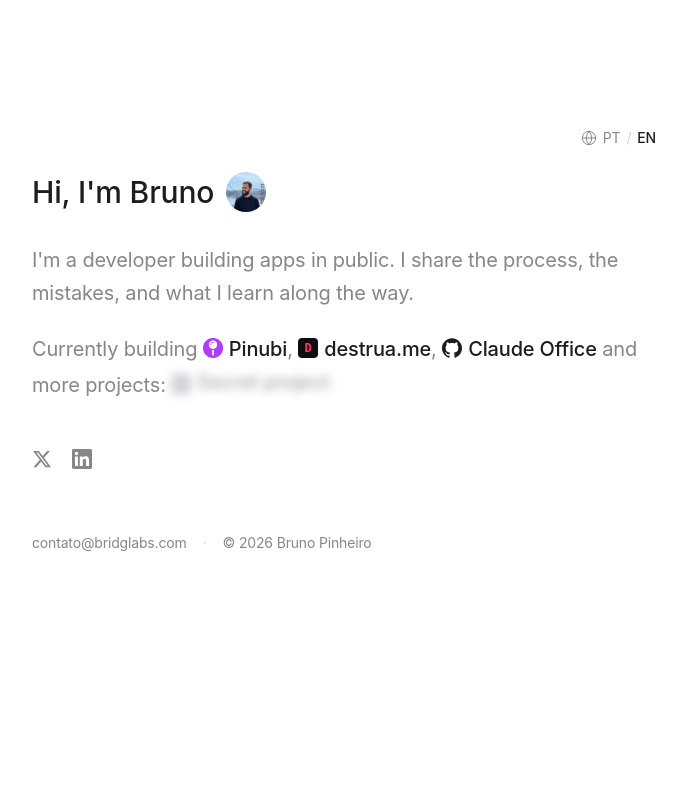
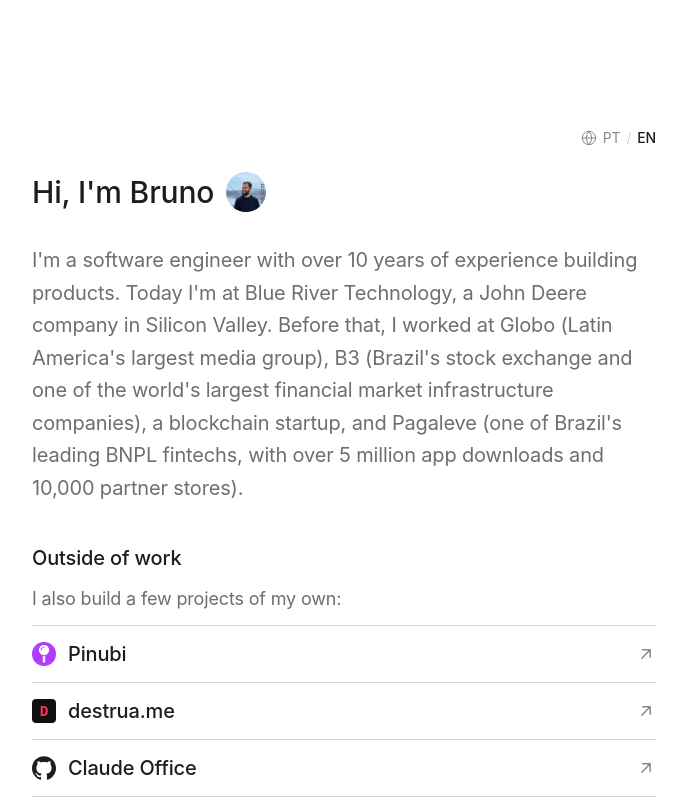
Before and after one commit to bpinheiroms/bridglabs, a Next.js app: page /en/ in a window 1280 px wide. Shown: the top 800 px of the page, without its empty margins (296-982 px from the left). Built offline with nearby package versions, Linux system fonts and the light colour scheme.

Commit message:
feat: refresh portfolio profile

```diff
--- a/messages/en.json
+++ b/messages/en.json
@@ -1,14 +1,13 @@
 {
   "Metadata": {
-    "title": "Bruno Pinheiro - Building in Public",
-    "description": "Developer building apps in public. Creator of Pinubi."
+    "title": "Bruno Pinheiro — Senior Software Engineer",
+    "description": "Software engineer with over 10 years of experience building digital products."
   },
   "HomePage": {
     "greeting": "Hi, I'm Bruno",
-    "bio": "I'm a developer building apps in public. I share the process, the mistakes, and what I learn along the way.",
-    "currentlyBuilding": "Currently building",
-    "projectConnector": ",",
-    "andMoreProjects": "and more projects:",
+    "bio": "I'm a software engineer with over 10 years of experience building products. Today I'm at Blue River Technology, a John Deere company in Silicon Valley. Before that, I worked at Globo (Latin America's largest media group), B3 (Brazil's stock exchange and one of the world's largest financial market infrastructure companies), a blockchain startup, and Pagaleve (one of Brazil's leading BNPL fintechs, with over 5 million app downloads and 10,000 partner stores).",
+    "sideProjectsTitle": "Outside of work",
+    "sideProjectsIntro": "I also build a few projects of my own:",
     "secretProject": "Secret project",
     "footerEmail": "contato@bridglabs.com"
   }
--- a/messages/pt.json
+++ b/messages/pt.json
@@ -1,14 +1,13 @@
 {
   "Metadata": {
-    "title": "Bruno Pinheiro - Building in Public",
-    "description": "Desenvolvedor construindo apps em publico. Criador do Pinubi."
+    "title": "Bruno Pinheiro — Senior Software Engineer",
+    "description": "Engenheiro de software com mais de 10 anos de experiência construindo produtos digitais."
   },
   "HomePage": {
     "greeting": "Oi, eu sou o Bruno",
-    "bio": "Sou desenvolvedor e construo apps em publico. Compartilho o processo, os erros e o que aprendo pelo caminho.",
-    "currentlyBuilding": "Agora estou construindo o",
-    "projectConnector": ", o",
-    "andMoreProjects": "e mais outros projetos:",
+    "bio": "Sou engenheiro de software e trabalho com desenvolvimento de produtos há mais de 10 anos. Hoje estou na Blue River Technology, uma empresa da John Deere no Vale do Silício. Antes disso, passei por Globo, B3 e startups de blockchain e BNPL.",
+    "sideProjectsTitle": "Além do trabalho",
+    "sideProjectsIntro": "Também desenvolvo alguns projetos por conta própria:",
     "secretProject": "Projeto secreto",
     "footerEmail": "contato@bridglabs.com"
   }
--- a/src/app/[locale]/page.tsx
+++ b/src/app/[locale]/page.tsx
@@ -5,6 +5,24 @@
 import LanguageSwitcher from "@/components/LanguageSwitcher";
 import Image from "next/image";
 import { useTranslations } from "next-intl";
+
+const projects = [
+  {
+    name: "Pinubi",
+    href: "https://pinubi.com.br?utm_source=bridglabs&utm_medium=website&utm_campaign=homepage",
+    image: "/pinubi-logo.png",
+  },
+  {
+    name: "destrua.me",
+    href: "https://destrua.me?utm_source=bridglabs&utm_medium=website&utm_campaign=homepage",
+    image: "/destrua-me-logo.svg",
+  },
+  {
+    name: "Claude Office",
+    href: "https://github.com/bpinheiroms/claude-office",
+    image: null,
+  },
+] as const;
 
 export default function Home() {
   const t = useTranslations("HomePage");
@@ -21,9 +39,9 @@
 
             {/* Intro */}
             <div data-hero className="flex items-center gap-3 mb-8">
-              <span className="text-2xl md:text-3xl font-medium">
+              <h1 className="text-2xl md:text-3xl font-medium">
                 {t("greeting")}
-              </span>
+              </h1>
               <Image
                 src="/bruno.jpg"
                 alt="Bruno Pinheiro"
@@ -34,71 +52,89 @@
               />
             </div>
 
-            <p
-              data-hero
-              className="text-lg md:text-xl text-[#86868b] leading-relaxed mb-6"
-            >
+            <div data-hero className="mb-10">
+              <p className="text-lg md:text-xl text-[#6e6e73] leading-relaxed">
                 {t("bio")}
               </p>
+            </div>
 
             {/* Projects */}
-            <div data-hero className="space-y-5 mb-12">
-              <p className="text-lg md:text-xl text-[#86868b] leading-relaxed">
-                {t("currentlyBuilding")}{" "}
+            <section
+              data-hero
+              aria-labelledby="projects-heading"
+              className="mb-12"
+            >
+              <h2
+                id="projects-heading"
+                className="mb-3 text-lg md:text-xl font-medium text-[#1d1d1f]"
+              >
+                {t("sideProjectsTitle")}
+              </h2>
+              <p className="mb-3 text-base md:text-lg text-[#6e6e73] leading-relaxed">
+                {t("sideProjectsIntro")}
+              </p>
+
+              <ul className="divide-y divide-[#d2d2d7] border-y border-[#d2d2d7]">
+                {projects.map((project) => (
+                  <li key={project.name}>
                     <a
-                  href="https://pinubi.com.br?utm_source=bridglabs&utm_medium=website&utm_campaign=homepage"
+                      href={project.href}
                       target="_blank"
                       rel="noopener noreferrer"
-                  className="inline-flex items-baseline gap-1.5 text-[#1d1d1f] font-medium hover:opacity-70 transition-opacity"
+                      className="group flex min-h-14 items-center justify-between gap-4 py-3 text-lg md:text-xl font-medium text-[#1d1d1f] transition-colors hover:text-[#86868b] focus-visible:outline-none focus-visible:ring-2 focus-visible:ring-[#a855f7] focus-visible:ring-offset-2"
                     >
+                      <span className="flex items-center gap-3">
+                        {project.image ? (
                           <Image
-                    src="/pinubi-logo.png"
-                    alt="Pinubi"
-                    width={20}
-                    height={20}
-                    className="w-5 h-5 rounded translate-y-0.5"
+                            src={project.image}
+                            alt=""
+                            width={24}
+                            height={24}
+                            className="h-6 w-6 rounded"
                           />
-                  Pinubi
-                </a>
-                {t("projectConnector")}{" "}
-                <a
-                  href="https://destrua.me?utm_source=bridglabs&utm_medium=website&utm_campaign=homepage"
-                  target="_blank"
-                  rel="noopener noreferrer"
-                  className="inline-flex items-baseline gap-1.5 text-[#1d1d1f] font-medium hover:opacity-70 transition-opacity"
-                >
-                  <Image
-                    src="/destrua-me-logo.svg"
-                    alt="destrua.me"
-                    width={20}
-                    height={20}
-                    className="w-5 h-5 rounded translate-y-0.5"
-                  />
-                  destrua.me
-                </a>
-                {t("projectConnector")}{" "}
-                <a
-                  href="https://github.com/bpinheiroms/claude-office"
-                  target="_blank"
-                  rel="noopener noreferrer"
-                  className="inline-flex items-baseline gap-1.5 text-[#1d1d1f] font-medium hover:opacity-70 transition-opacity"
-                >
+                        ) : (
                           <svg
-                    className="w-5 h-5 rounded translate-y-0.5"
+                            aria-hidden="true"
+                            className="h-6 w-6"
                             fill="currentColor"
                             viewBox="0 0 24 24"
                           >
                             <path d="M12 .297c-6.63 0-12 5.373-12 12 0 5.303 3.438 9.8 8.205 11.385.6.113.82-.258.82-.577 0-.285-.01-1.04-.015-2.04-3.338.724-4.042-1.61-4.042-1.61C4.422 18.07 3.633 17.7 3.633 17.7c-1.087-.744.084-.729.084-.729 1.205.084 1.838 1.236 1.838 1.236 1.07 1.835 2.809 1.305 3.495.998.108-.776.417-1.305.76-1.605-2.665-.3-5.466-1.332-5.466-5.93 0-1.31.465-2.38 1.235-3.22-.135-.303-.54-1.523.105-3.176 0 0 1.005-.322 3.3 1.23.96-.267 1.98-.399 3-.405 1.02.006 2.04.138 3 .405 2.28-1.552 3.285-1.23 3.285-1.23.645 1.653.24 2.873.12 3.176.765.84 1.23 1.91 1.23 3.22 0 4.61-2.805 5.625-5.475 5.92.42.36.81 1.096.81 2.22 0 1.606-.015 2.896-.015 3.286 0 .315.21.69.825.57C20.565 22.092 24 17.592 24 12.297c0-6.627-5.373-12-12-12" />
                           </svg>
-                  Claude Office
-                </a>{" "}
-                {t("andMoreProjects")}{" "}
-                <span className="inline-flex items-center gap-1.5 text-[#1d1d1f]/40 font-medium select-none blur-[5px]">
-                  <span className="w-5 h-5 rounded bg-[#d2d2d7] inline-block translate-y-0.5" />
+                        )}
+                        {project.name}
+                      </span>
+                      <svg
+                        aria-hidden="true"
+                        className="h-5 w-5 text-[#86868b] transition-transform group-hover:translate-x-1 group-hover:-translate-y-1 motion-reduce:transform-none"
+                        fill="none"
+                        viewBox="0 0 24 24"
+                        stroke="currentColor"
+                        strokeWidth="1.75"
+                      >
+                        <path
+                          strokeLinecap="round"
+                          strokeLinejoin="round"
+                          d="M7 17 17 7M8 7h9v9"
+                        />
+                      </svg>
+                    </a>
+                  </li>
+                ))}
+                <li
+                  aria-label={t("secretProject")}
+                  className="flex min-h-14 select-none items-center gap-3 py-3 text-lg md:text-xl font-medium text-[#1d1d1f]/40"
+                >
+                  <span
+                    aria-hidden="true"
+                    className="h-6 w-6 rounded bg-[#d2d2d7]"
+                  />
+                  <span aria-hidden="true" className="blur-[5px]">
                     {t("secretProject")}
                   </span>
-              </p>
-            </div>
+                </li>
+              </ul>
+            </section>
 
             {/* Links */}
             <div data-hero className="flex items-center gap-5">
```
Lines whose indentation alone changed are shown as unchanged.
